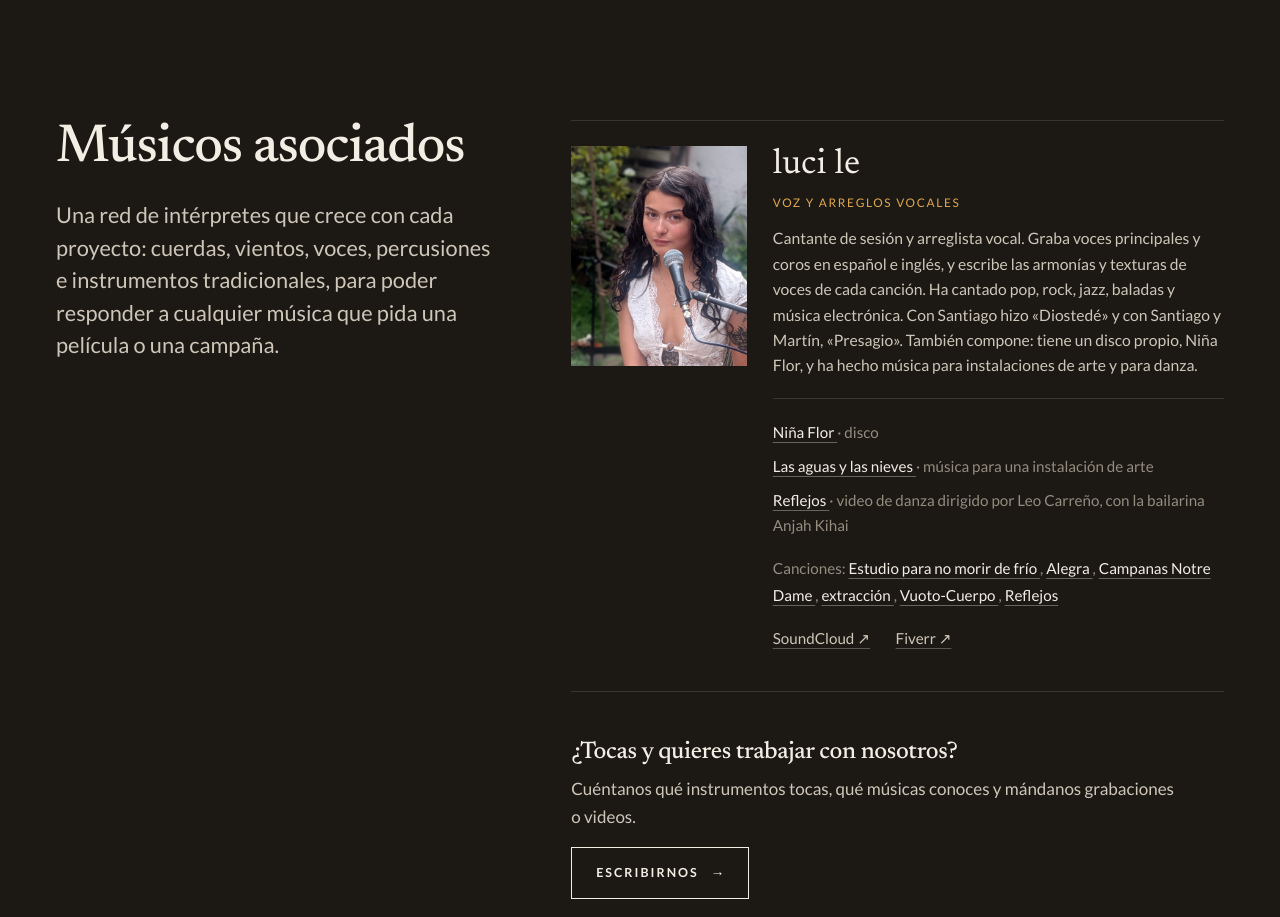
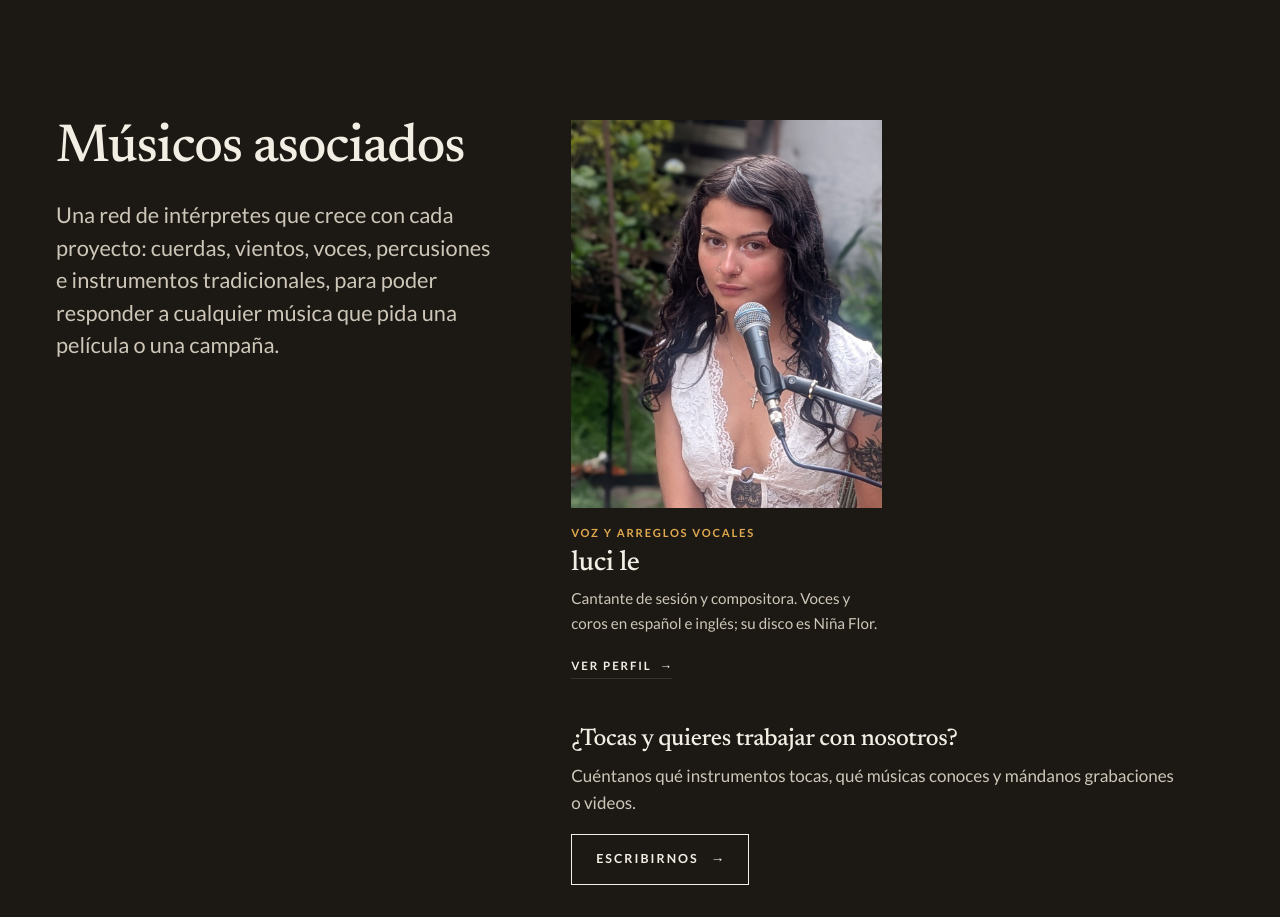
Before and after one commit to fototomaproducciones/fototomaweb, an Astro site: page /equipo in a window 1280 px wide. Shown: the part 4620-5537 px from the top of the page. Built offline with nearby package versions, Linux system fonts and the light colour scheme; Astro itself is replaced by a stand-in of ours; a web font is replaced by a local one.

Commit message:
Tarjetas de músicos asociados con perfil propio
- En el inicio y en Equipo cada asociado aparece con foto, oficio y una
  línea; al hacer clic se abre su perfil completo en /equipo/<id>.
- Primer perfil: /equipo/luci-le.

Co-Authored-By: Claude Opus 5.5 <noreply@anthropic.com>

```diff
--- /dev/null
+++ b/src/components/AsociadoTarjeta.astro
@@ -0,0 +1,84 @@
+---
+// Tarjeta de un músico asociado: foto, oficio y una línea. Lleva a su perfil completo.
+import Foto from './Foto.astro';
+import type { Asociado } from '../data/equipo';
+
+interface Props {
+  a: Asociado;
+}
+const { a } = Astro.props;
+---
+
+<a class="asociado-tarjeta" href={`/equipo/${a.id}`}>
+  <div class="at-foto">
+    {a.foto && <Foto src={`equipo/${a.foto}`} alt={a.nombre} sizes="(max-width: 600px) 45vw, 14rem" anchos={[320, 480, 640]} />}
+  </div>
+  {a.instrumentos && <p class="at-rol">{a.instrumentos}</p>}
+  <h3 class="at-nombre">{a.nombre}</h3>
+  {a.corta && <p class="at-corta">{a.corta}</p>}
+  <span class="at-ver flecha">Ver perfil</span>
+</a>
+
+<style>
+  .asociado-tarjeta {
+    display: block;
+    color: inherit;
+    text-decoration: none;
+  }
+  .at-foto {
+    position: relative;
+    aspect-ratio: 4 / 5;
+    overflow: hidden;
+    background: var(--grafito);
+    margin-bottom: 1.1rem;
+  }
+  .at-foto :global(picture),
+  .at-foto :global(img) {
+    position: absolute;
+    inset: 0;
+    width: 100%;
+    height: 100%;
+    object-fit: cover;
+  }
+  .at-foto :global(img) {
+    transition: scale 1.4s var(--suave);
+  }
+  .asociado-tarjeta:hover .at-foto :global(img) {
+    scale: 1.035;
+  }
+  .at-rol {
+    font: 700 0.7rem/1.4 var(--sans);
+    letter-spacing: 0.16em;
+    text-transform: uppercase;
+    color: var(--sol);
+    margin: 0 0 0.5rem;
+  }
+  .at-nombre {
+    font-size: 1.75rem;
+    margin: 0 0 0.5rem;
+  }
+  .at-corta {
+    color: var(--plata-2);
+    font-size: 0.95rem;
+    margin: 0 0 0.9rem;
+  }
+  .at-ver {
+    display: inline-flex;
+    gap: 0.5rem;
+    font: 700 0.72rem/1 var(--sans);
+    letter-spacing: 0.16em;
+    text-transform: uppercase;
+    padding-bottom: 0.3rem;
+    border-bottom: 1px solid var(--linea);
+    transition:
+      color 0.25s,
+      border-color 0.25s;
+  }
+  .asociado-tarjeta:hover .at-ver {
+    color: var(--sol);
+    border-color: var(--sol);
+  }
+  .asociado-tarjeta:hover .at-ver::after {
+    translate: 4px 0;
+  }
+</style>
--- a/src/data/equipo.ts
+++ b/src/data/equipo.ts
@@ -78,8 +78,11 @@ export const DIRECTORES: Director[] = [
   },
 ];
 
+// Cada asociado con `foto` tiene tarjeta (inicio y /equipo) y perfil completo en /equipo/<id>.
 export interface Asociado {
+  id: string; // ruta del perfil: /equipo/<id>
   nombre: string; // tal cual lo escribe la persona (luci le, en minúsculas)
+  corta?: string; // una o dos líneas para la tarjeta
   instrumentos?: string;
   nota?: string;
   foto?: string; // src/assets/equipo/
@@ -92,7 +95,9 @@ export interface Asociado {
 // Músicos asociados. La idea es que crezca: cuerdas, vientos, voces, percusiones…
 export const ASOCIADOS: Asociado[] = [
   {
+    id: 'luci-le',
     nombre: 'luci le',
+    corta: 'Cantante de sesión y compositora. Voces y coros en español e inglés; su disco es Niña Flor.',
     instrumentos: 'Voz y arreglos vocales',
     foto: 'luci-le.jpg',
     bio: 'Cantante de sesión y arreglista vocal. Graba voces principales y coros en español e inglés, y escribe las armonías y texturas de voces de cada canción. Ha cantado pop, rock, jazz, baladas y música electrónica. Con Santiago hizo «Diostedé» y con Santiago y Martín, «Presagio». También compone: tiene un disco propio, Niña Flor, y ha hecho música para instalaciones de arte y para danza.',
--- a/src/pages/equipo.astro
+++ b/src/pages/equipo.astro
@@ -3,6 +3,7 @@ import Base from '../layouts/Base.astro';
 import { DIRECTORES, ASOCIADOS } from '../data/equipo';
 import { dePersona } from '../data/obra';
 import Foto from '../components/Foto.astro';
+import AsociadoTarjeta from '../components/AsociadoTarjeta.astro';
 const dev = import.meta.env.DEV;
 ---
 
@@ -94,63 +95,21 @@ const dev = import.meta.env.DEV;
         </p>
       </div>
       <div class="rv">
-        <ul class="asociados-lista">
-          {
-            ASOCIADOS.map((a) =>
-              a.foto ? (
-                <li class="asociado-ficha">
-                  <figure class="asociado-foto">
-                    <Foto src={`equipo/${a.foto}`} alt={a.nombre} sizes="(max-width: 860px) 40vw, 12rem" anchos={[320, 480, 640]} />
-                  </figure>
-                  <div>
-                    <span class="asociado-nombre">{a.nombre}</span>
-                    {a.instrumentos && <p class="asociado-rol">{a.instrumentos}</p>}
-                    {a.bio && <p class="asociado-bio">{a.bio}</p>}
-                    {a.obra && (
-                      <ul class="perfil-lista asociado-obra">
-                        {a.obra.map((o) => (
-                          <li>
-                            <a class="enlace" href={o.url} target="_blank" rel="noopener">
-                              {o.titulo}
-                            </a>
-                            {o.nota && <span class="gris"> · {o.nota}</span>}
-                          </li>
-                        ))}
-                      </ul>
-                    )}
-                    {a.canciones && (
-                      <p class="asociado-canciones">
-                        <span class="gris">Canciones: </span>
-                        {a.canciones.map((c, j) => (
-                          <>
-                            <a class="enlace" href={c.url} target="_blank" rel="noopener">
-                              {c.titulo}
-                            </a>
-                            {j < a.canciones!.length - 1 && <span class="gris">, </span>}
-                          </>
-                        ))}
-                      </p>
-                    )}
-                    {a.enlaces && (
-                      <p class="perfil-enlaces asociado-enlaces">
-                        {a.enlaces.map((e) => (
-                          <a class="enlace" href={e.url} target="_blank" rel="noopener">
-                            {e.texto} ↗
-                          </a>
-                        ))}
-                      </p>
-                    )}
-                  </div>
-                </li>
-              ) : (
+        <div class="asociados-tarjetas">
+          {ASOCIADOS.filter((a) => a.foto).map((a) => <AsociadoTarjeta a={a} />)}
+        </div>
+        {
+          ASOCIADOS.some((a) => !a.foto) && (
+            <ul class="asociados-lista">
+              {ASOCIADOS.filter((a) => !a.foto).map((a) => (
                 <li>
                   <span class="asociado-nombre">{a.nombre}</span>
                   <span class="gris">{a.instrumentos ?? a.nota}</span>
                 </li>
-              ),
-            )
-          }
-        </ul>
+              ))}
+            </ul>
+          )
+        }
         <div class="sumate">
           <h3>¿Tocas y quieres trabajar con nosotros?</h3>
           <p>Cuéntanos qué instrumentos tocas, qué músicas conoces y mándanos grabaciones o videos.</p>
@@ -279,67 +238,10 @@ const dev = import.meta.env.DEV;
     font-size: 2.2rem;
     line-height: 1.1;
   }
-  .asociados-lista .asociado-ficha {
+  .asociados-tarjetas {
     display: grid;
-    grid-template-columns: minmax(0, 11rem) minmax(0, 1fr);
-    gap: 1.6rem;
-    align-items: start;
-    justify-content: stretch;
-    padding: 1.6rem 0;
-  }
-  .asociado-foto {
-    position: relative;
-    margin: 0;
-    aspect-ratio: 4 / 5;
-    overflow: hidden;
-    background: var(--grafito);
-  }
-  .asociado-foto :global(picture),
-  .asociado-foto :global(img) {
-    position: absolute;
-    inset: 0;
-    width: 100%;
-    height: 100%;
-    object-fit: cover;
-  }
-  .asociado-rol {
-    color: var(--sol);
-    font-size: var(--t-etq);
-    letter-spacing: 0.14em;
-    text-transform: uppercase;
-    margin: 0.5rem 0 0.9rem;
-  }
-  .asociado-bio {
-    color: var(--plata-2);
-    font-size: 0.98rem;
-    margin: 0;
-  }
-  .asociado-obra {
-    margin: 1.2rem 0 0;
-    padding-top: 1rem;
-    border-top: 1px solid var(--linea);
-    font-size: 0.95rem;
-  }
-  .asociados-lista .asociado-obra li {
-    display: block;
-    padding: 0.3rem 0;
-    border: 0;
-  }
-  .asociado-canciones {
-    margin: 0.8rem 0 0;
-    font-size: 0.95rem;
-    line-height: 1.8;
-  }
-  .asociado-enlaces {
-    margin-top: 1rem;
-  }
-  @media (max-width: 520px) {
-    .asociados-lista .asociado-ficha {
-      grid-template-columns: 1fr;
-    }
-    .asociado-foto {
-      max-width: 15rem;
-    }
+    grid-template-columns: repeat(auto-fill, minmax(13rem, 1fr));
+    gap: 2.5rem 2rem;
   }
   .sumate {
     margin-top: 3rem;
--- a/src/pages/index.astro
+++ b/src/pages/index.astro
@@ -8,6 +8,7 @@ import Escuchar from '../components/Escuchar.astro';
 import { OBRA, CATEGORIAS, NOMBRES, type Categoria } from '../data/obra';
 import simbolos from '../components/logo-simbolos.json';
 import { DIRECTORES, ASOCIADOS } from '../data/equipo';
+import AsociadoTarjeta from '../components/AsociadoTarjeta.astro';
 
 const fotogramas = [
   { img: 'mongolia-fotograma.jpg', pie: 'Los últimos nómadas de Mongolia · música y diseño sonoro de Martín Perea Tobón', pos: 'center 60%' },
@@ -304,9 +305,13 @@ const necesidades = [
             instrumentos tradicionales.
           </p>
         </div>
+        <div>
+          <div class="asociados-tarjetas">
+            {ASOCIADOS.filter((a) => a.foto).map((a) => <AsociadoTarjeta a={a} />)}
+          </div>
           <ul class="asociados-lista">
             {
-            ASOCIADOS.map((a) => (
+              ASOCIADOS.filter((a) => !a.foto).map((a) => (
                 <li>
                   <span class="asociado-nombre">{a.nombre}</span>
                   <span class="asociado-nota">{a.instrumentos ?? a.nota}</span>
@@ -317,6 +322,7 @@ const necesidades = [
               <a class="enlace" href="/contacto?tema=musico">¿Tocas y quieres sumarte? Escríbenos</a>
             </li>
           </ul>
+        </div>
       </div>
     </div>
   </section>
@@ -954,6 +960,12 @@ const necesidades = [
     padding-top: 2.8rem;
     border-top: 1px solid var(--linea);
   }
+  .asociados-tarjetas {
+    display: grid;
+    grid-template-columns: repeat(auto-fill, minmax(13rem, 1fr));
+    gap: 2.5rem 2rem;
+    margin-bottom: 1rem;
+  }
   .asociados-texto {
     color: var(--plata-2);
     max-width: 26em;
```
Also changed, not shown: src/pages/equipo/[id].astro (added, +161 -0 lines). Lines whose indentation alone changed are shown as unchanged.
